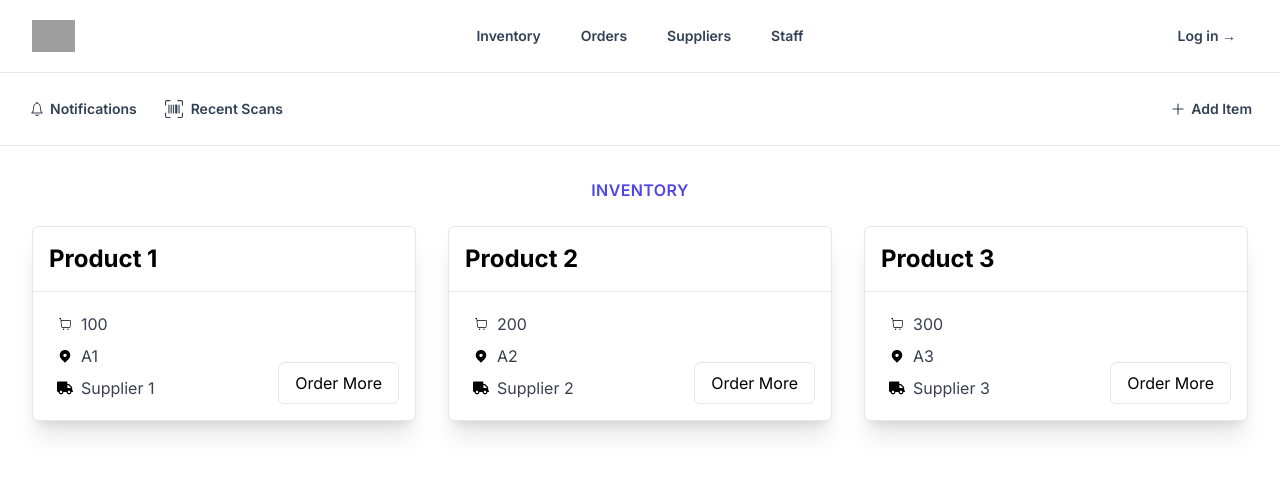
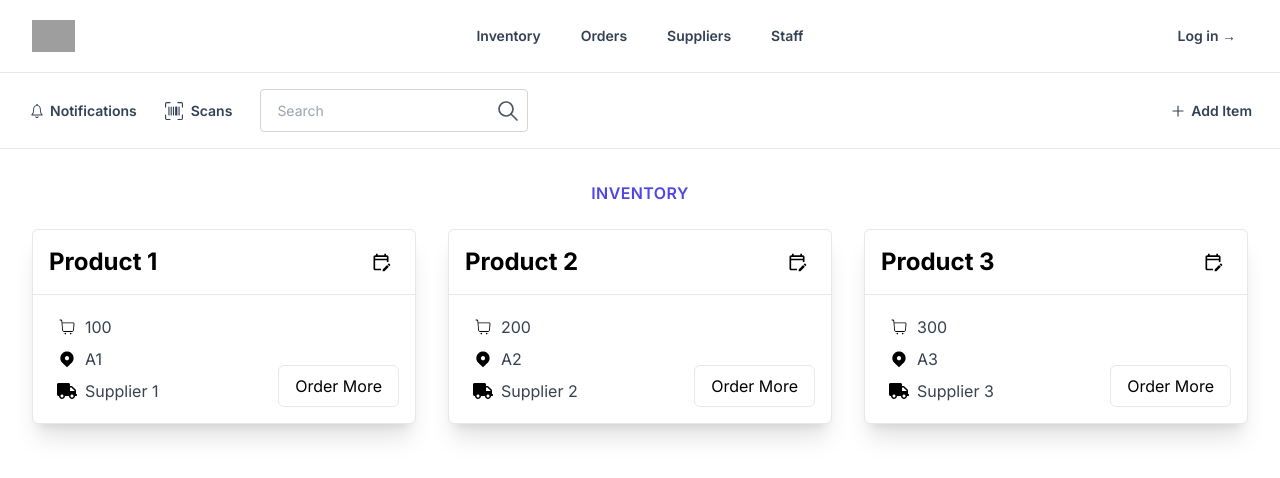
Before and after one commit to Team-Ventare/shim, a Next.js app: page /inventory in a window 1280 px wide. Shown: the top 478 px of the page. Built offline with nearby package versions, Linux system fonts and the light colour scheme; grey boxes are pictures that could not be loaded.

Commit message:
more ui changes for inventory

```diff
--- a/app/inventory/page.tsx
+++ b/app/inventory/page.tsx
@@ -1,9 +1,10 @@
 "use client";
 
+import { IoIosNotificationsOutline } from "react-icons/io";
+import { MdOutlineEditCalendar } from "react-icons/md";
 import { CiShoppingCart } from "react-icons/ci";
 import { TiLocation } from "react-icons/ti";
 import { FaTruck } from "react-icons/fa";
-import { IoIosNotificationsOutline } from "react-icons/io";
 import { BsUpcScan } from "react-icons/bs";
 import { IoAdd } from "react-icons/io5";
 import { Nav } from "../nav/navbar";
@@ -13,6 +14,26 @@ const products = [
   { name: "Product 2", quantity: 200, location: "A2", supplier: "Supplier 2" },
   { name: "Product 3", quantity: 300, location: "A3", supplier: "Supplier 3" },
 ];
+
+/*
+<div className="flex py-2 px-1 rounded-lg text-gray-500 font-semibold cursor-pointer">
+  <span>Category</span>
+  <svg
+    xmlns="http://www.w3.org/2000/svg"
+    className="h-6 w-6"
+    fill="none"
+    viewBox="0 0 24 24"
+    stroke="currentColor"
+  >
+    <path
+      stroke-linecap="round"
+      stroke-linejoin="round"
+      stroke-width="2"
+      d="M19 9l-7 7-7-7"
+    />
+  </svg>
+</div>
+*/
 
 export default function Example() {
   return (
@@ -27,8 +48,40 @@ export default function Example() {
           </button>
           <button className="text-sm font-semibold leading-6 text-slate-700 hover:bg-slate-100 px-3 py-2 rounded-md flex items-center ml-1">
             <BsUpcScan className="text-lg mr-2" />
-            <span>Recent Scans</span>
+            <span>Scans</span>
           </button>
+
+          <div className="flex justify-start items-center px-3 relative ml-1">
+            <input
+              className="text-sm leading-none text-left text-gray-600 px-4 py-3 w-full border rounded border-gray-300  outline-none"
+              type="text"
+              placeholder="Search"
+              style={{ paddingRight: "2.5rem" }}
+            />
+            <svg
+              className="absolute right-5 z-10 cursor-pointer"
+              width={24}
+              height={24}
+              viewBox="0 0 24 24"
+              fill="none"
+              xmlns="http://www.w3.org/2000/svg"
+            >
+              <path
+                d="M10 17C13.866 17 17 13.866 17 10C17 6.13401 13.866 3 10 3C6.13401 3 3 6.13401 3 10C3 13.866 6.13401 17 10 17Z"
+                stroke="#4B5563"
+                strokeWidth="1.66667"
+                strokeLinecap="round"
+                strokeLinejoin="round"
+              />
+              <path
+                d="M21 21L15 15"
+                stroke="#4B5563"
+                strokeWidth="1.66667"
+                strokeLinecap="round"
+                strokeLinejoin="round"
+              />
+            </svg>
+          </div>
         </div>
         <button className="text-sm font-semibold leading-6 text-slate-700 hover:bg-slate-100 px-3 py-2 rounded-md flex items-center">
           <IoAdd className="text-lg mr-1" />
@@ -49,20 +102,22 @@ export default function Example() {
               className="border border-gradient rounded-md m-auto w-96 h-auto bg-white relative flex-shrink-0 mb-4 shadow-xl"
               key={index}
             >
-              <div className="text-black p-4 rounded-md rounded-b-none border-b">
+              <div className="text-black p-4 rounded-md rounded-b-none border-b flex items-center justify-between">
                 <strong className="text-2xl">{product.name}</strong>
+                <MdOutlineEditCalendar className="text-xl mr-2 cursor-pointer" />
               </div>
+
               <div className="p-4">
                 <div className="flex items-center px-2 py-1">
-                  <CiShoppingCart />
+                  <CiShoppingCart className="text-xl" />
                   <p className="px-2 text-gray-700">{product.quantity}</p>
                 </div>
                 <div className="flex items-center px-2 py-1">
-                  <TiLocation />
+                  <TiLocation className="text-xl" />
                   <p className="px-2 text-gray-700">{product.location}</p>
                 </div>
                 <div className="flex items-center px-2 py-1">
-                  <FaTruck />
+                  <FaTruck className="text-xl" />
                   <p className="px-2 text-gray-700">{product.supplier}</p>
                 </div>
               </div>
```
